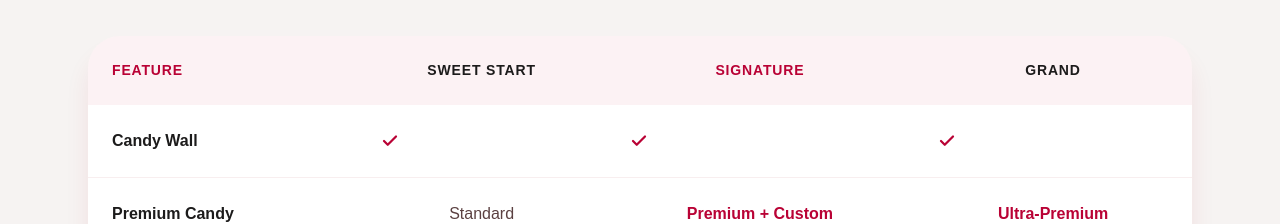
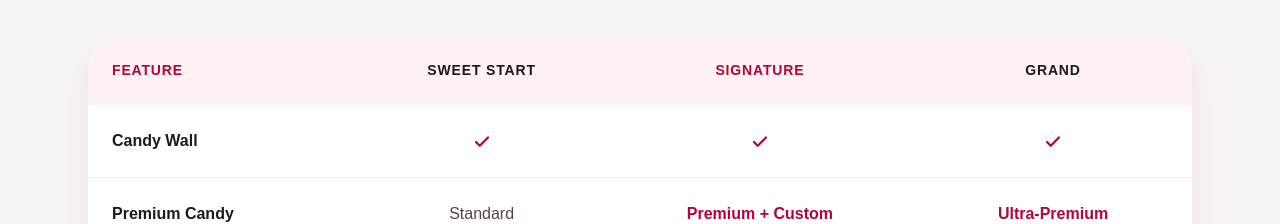
Before and after one commit to lbello93/Mr_Andy, a React (Vite) app: page /packages in a window 1280 px wide. Shown: the part 1580-1804 px from the top of the page. Built offline with nearby package versions, Linux system fonts and the light colour scheme.

Commit message:
Fix package comparison table alignment

```diff
--- a/src/sections/ComparisonTable/ComparisonTable.css
+++ b/src/sections/ComparisonTable/ComparisonTable.css
@@ -114,6 +114,10 @@ td {
 
 td svg {
   color: #b90235;
+
+  display: inline-block;
+
+  vertical-align: middle;
 }
 
 .accent {
```
